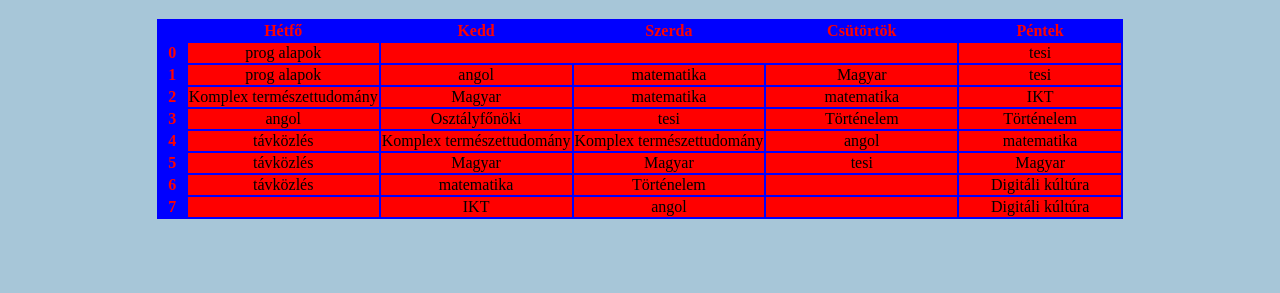
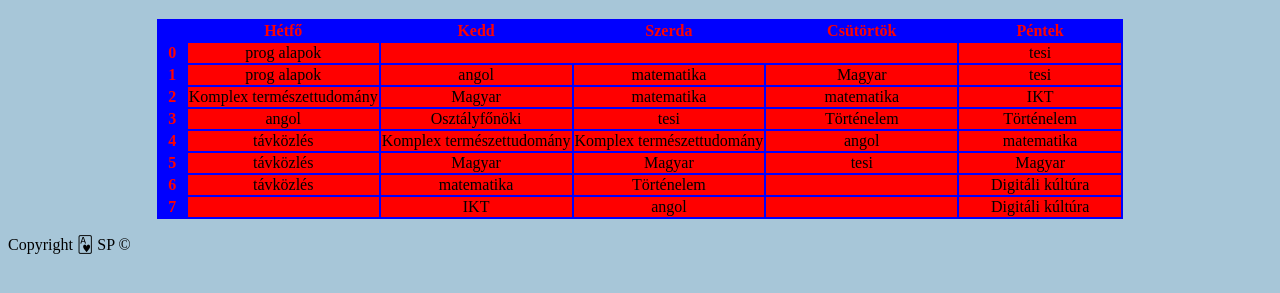
Before and after one commit to Balazs12345/-rarend, a plain HTML site: page index.html in a window 1280 px wide. Shown: the part 61-354 px from the top of the page. Drawn offline with Linux system fonts and the light colour scheme.

Commit message:
Update index.html

```diff
--- a/index.html
+++ b/index.html
@@ -87,5 +87,11 @@ table, th, td {
         </tr>
 
     </table>
+
+
+        <div class="footer">
+  <p>Copyright 🂱 SP © </p>
+</div>
+
 </body>
 </html>
```
